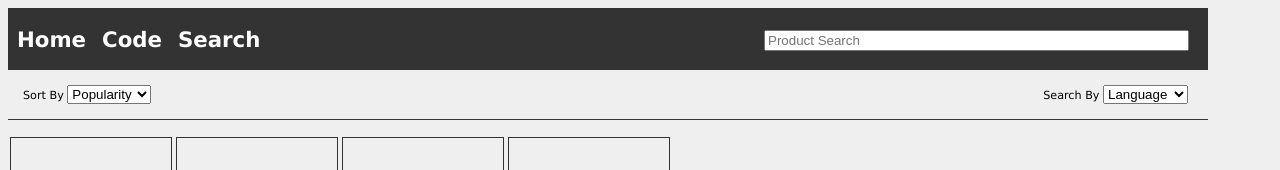
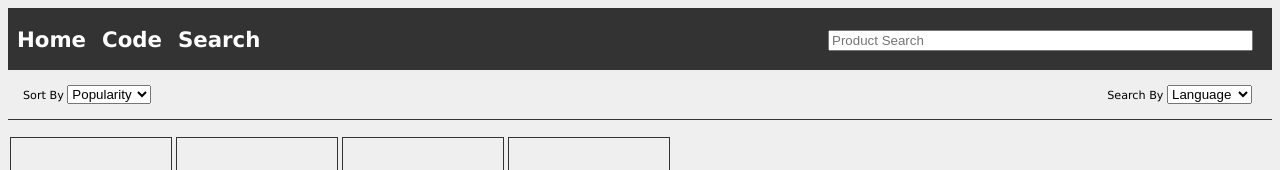
Before and after one commit to brianverde22/CSS-Debugging, a plain HTML site: page index.html in a window 1280 px wide. Shown: the top 170 px of the page. Drawn offline with Linux system fonts and the light colour scheme.

Commit message:
cleared the max-width on the body, makes the website look similar to the mockup.

```diff
--- a/styles.css
+++ b/styles.css
@@ -1,7 +1,7 @@
 body {
     background-color: #efefef;
     font-family: 'Lucida Sans Unicode', 'Lucida Grande', sans-serif;
-    max-width: 1200px;
+    /*max-width: 1200px;*/ /*cleared out the max-width which makes the sear bar more similar to the mockup.*/
   }
 
   .top-bar,
```
